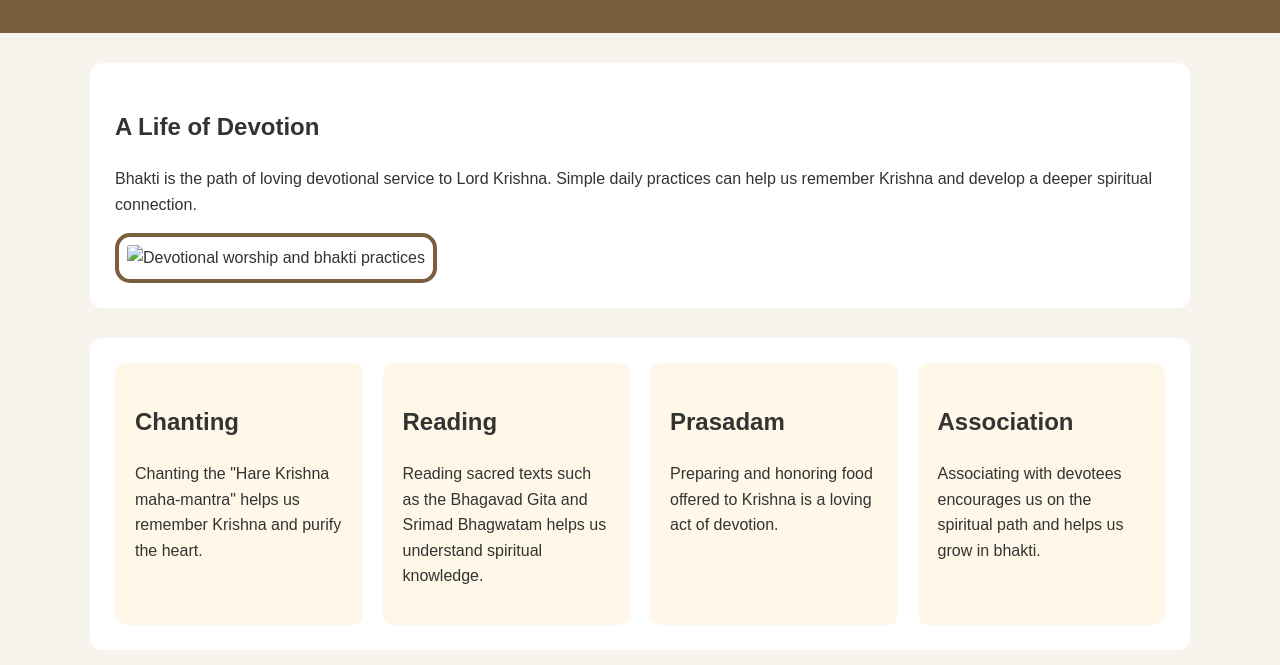
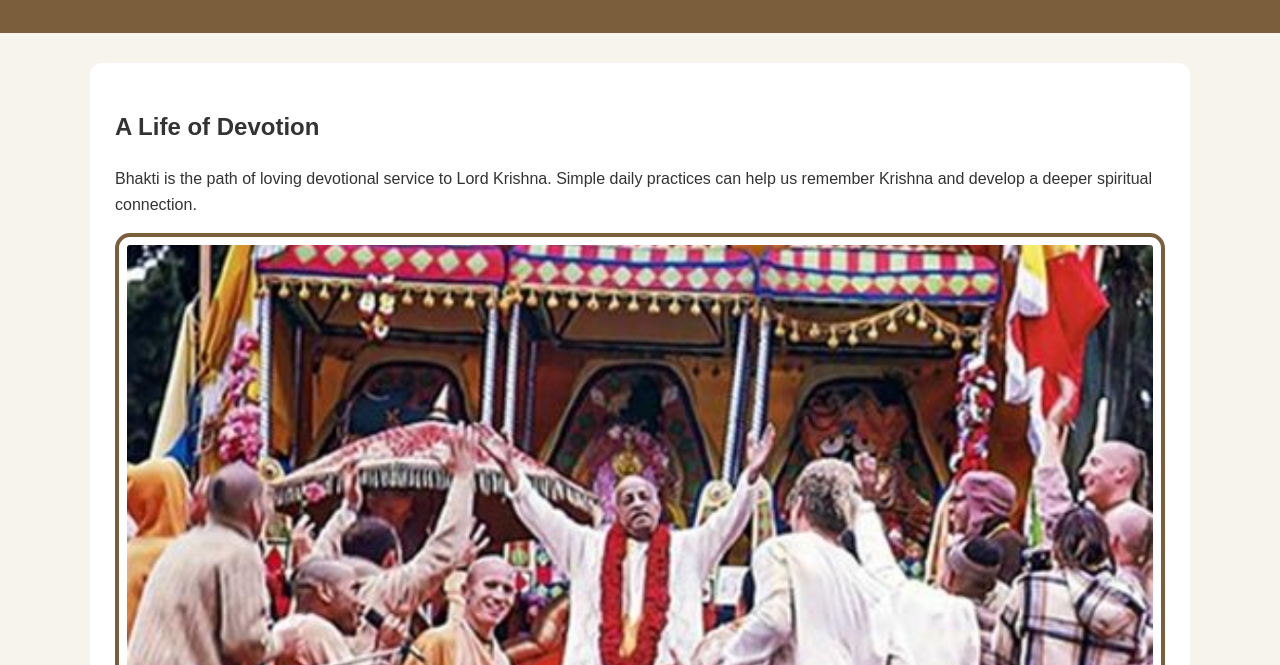
Before and after one commit to shreyasumandash/Krishna-consciousness-site, a plain HTML site: page bhakti.html in a window 1280 px wide. Shown: the part 135-800 px from the top of the page. Drawn offline with Linux system fonts and the light colour scheme.

Commit message:
Fix image source and update text in bhakti.html

```diff
--- a/bhakti.html
+++ b/bhakti.html
@@ -35,7 +35,7 @@
                 a deeper spiritual connection.
             </p>
 
-            <img src="images/bhakti.jpg"
+            <img src="image/bhakti.jpg.jpeg"
                  alt="Devotional worship and bhakti practices">
         </section>
 
@@ -52,7 +52,7 @@
             <article>
                 <h2>Reading</h2>
                 <p>
-                    Reading sacred texts such as the Bhagavad Gita and Srimad Bhagwatam helps us
+                    Reading scriptures such as the Bhagavad Gita and Srimad Bhagwatam helps us
                     understand spiritual knowledge.
                 </p>
             </article>
```
